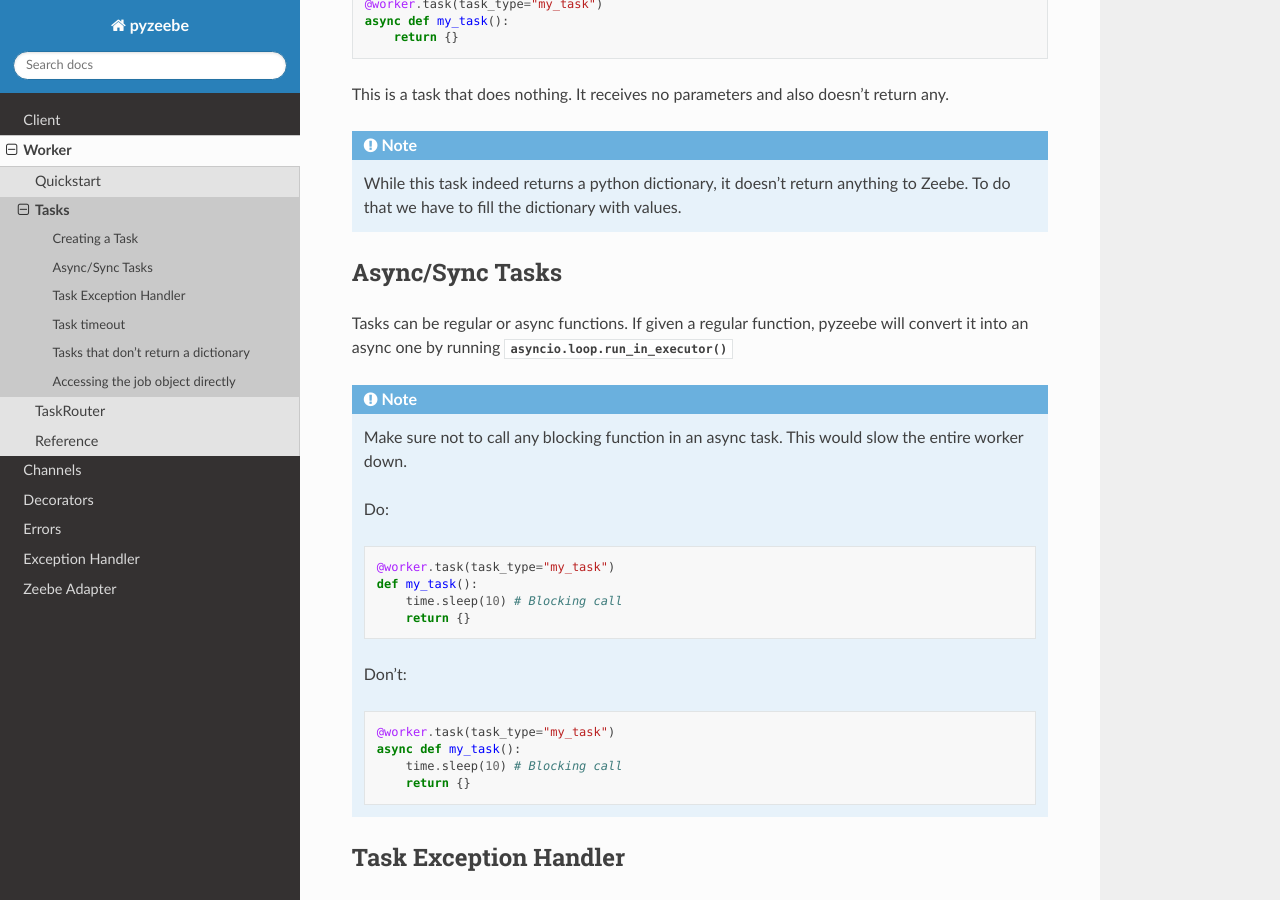
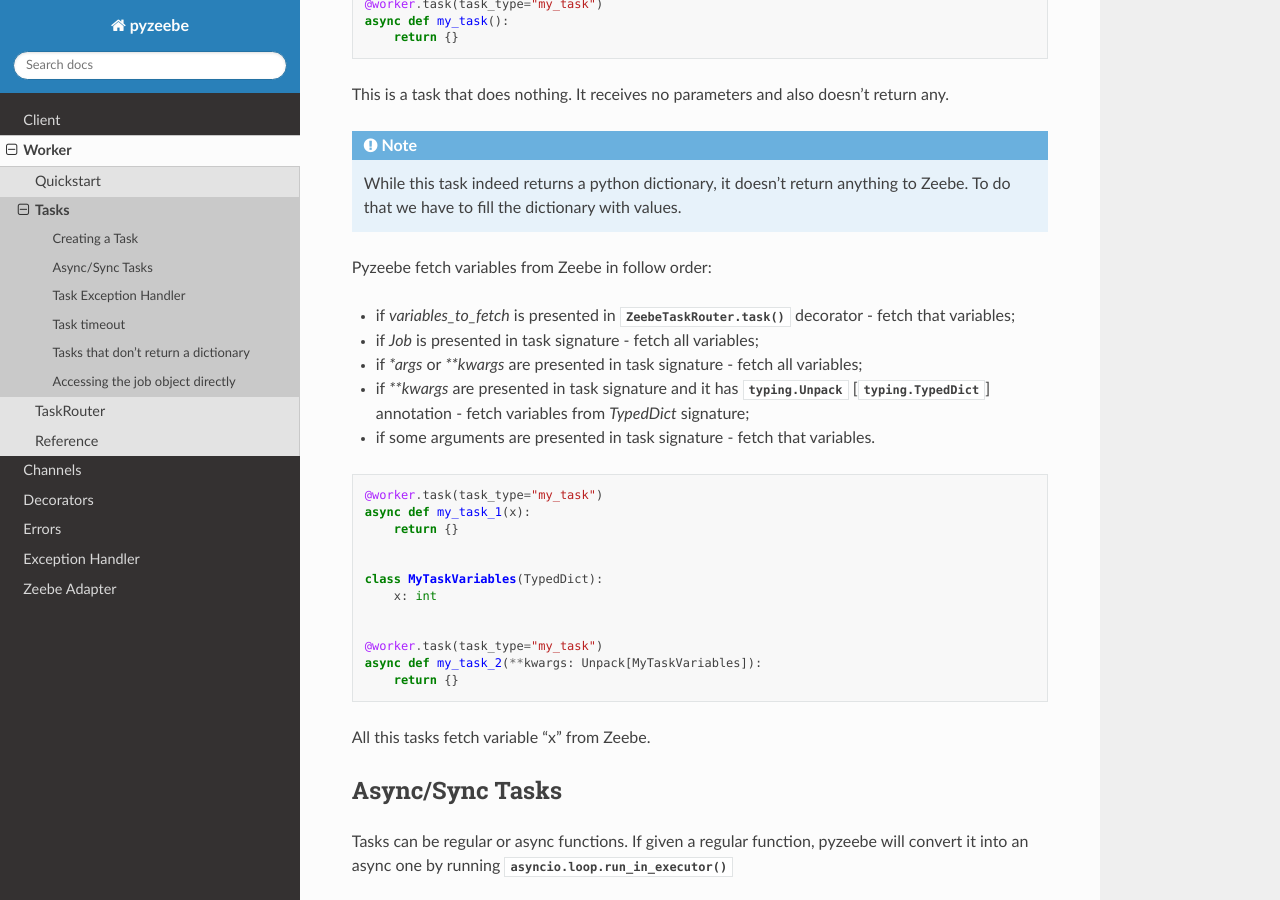
Before and after one commit to camunda-community-hub/pyzeebe, a Sphinx documentation site: the page built from docs/worker_tasks.rst, in a window 1280 px wide and 900 px high, scrolled down 330 px. Built offline with Sphinx 7.4.7 and the Read the Docs theme 3.1.0, drawn with Linux system fonts in a browser that asks for light colours.

Commit message:
add docs

```diff
--- a/docs/worker_tasks.rst
+++ b/docs/worker_tasks.rst
@@ -22,6 +22,30 @@ This is a task that does nothing. It receives no parameters and also doesn't ret
 
     While this task indeed returns a python dictionary, it doesn't return anything to Zeebe. To do that we have to fill the dictionary with values.
 
+Pyzeebe fetch variables from Zeebe in follow order:
+
+- if `variables_to_fetch` is presented in :py:meth:`.ZeebeTaskRouter.task` decorator - fetch that variables;
+- if `Job` is presented in task signature - fetch all variables;
+- if `*args` or `**kwargs` are presented in task signature - fetch all variables;
+- if `**kwargs` are presented in task signature and it has :py:obj:`typing.Unpack` [:py:class:`typing.TypedDict`] annotation - fetch variables from `TypedDict` signature;
+- if some arguments are presented in task signature - fetch that variables.
+
+.. code-block:: python
+
+    @worker.task(task_type="my_task")
+    async def my_task_1(x):
+        return {}
+
+
+    class MyTaskVariables(TypedDict):
+        x: int
+
+
+    @worker.task(task_type="my_task")
+    async def my_task_2(**kwargs: Unpack[MyTaskVariables]):
+        return {}
+
+All this tasks fetch variable "x" from Zeebe.
 
 Async/Sync Tasks
 ----------------
```
